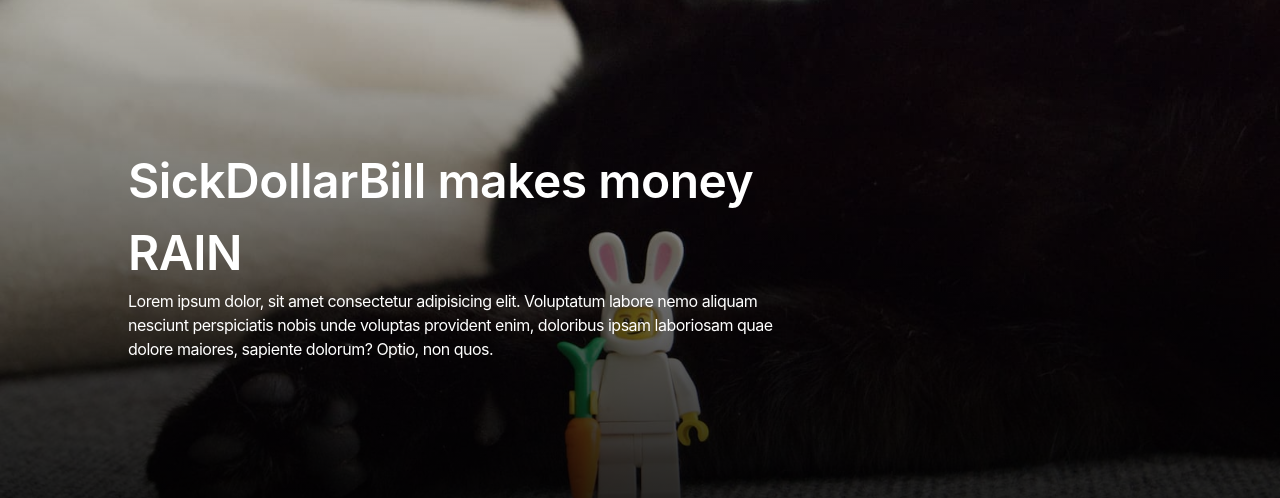
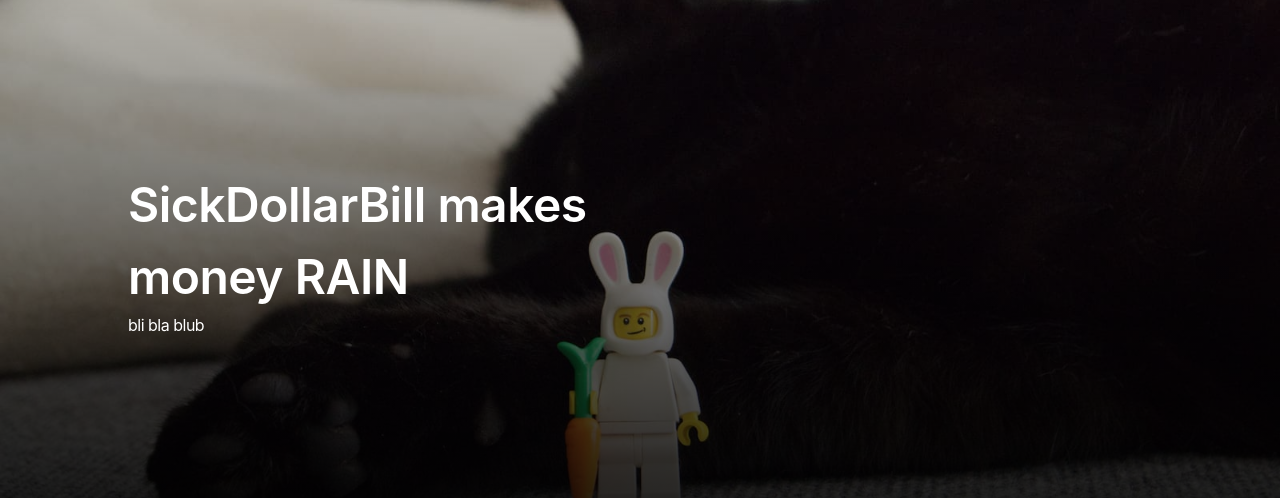
Before and after one commit to SickDollarBill/SickDollarBill.github.io, a plain HTML site: page index.html in a window 1280 px wide. Shown: the part 169-667 px from the top of the page. Drawn offline with Linux system fonts and the light colour scheme.

Commit message:
Update index.html

```diff
--- a/index.html
+++ b/index.html
@@ -31,10 +31,7 @@
       type="text/css"
       media="screen"
     />
-    <meta
-      name="viewport"
-      content="width=device-width,initial-scale=1"
-    />
+    <meta name="viewport" content="width=device-width,initial-scale=1" />
   </head>
 
   <body id="fullsingle" class="page-template-page-fullsingle-me">
@@ -54,10 +51,7 @@
         <div class="bio">
           <h1>SickDollarBill makes money RAIN</h1>
           <p>
-            Lorem ipsum dolor, sit amet consectetur adipisicing elit.
-            Voluptatum labore nemo aliquam nesciunt perspiciatis nobis
-            unde voluptas provident enim, doloribus ipsam laboriosam
-            quae dolore maiores, sapiente dolorum? Optio, non quos.
+            bli bla blub
           </p>
         </div>
 
@@ -65,10 +59,7 @@
           <ul>
             <!-- Twitter icon reference  -->
             <li>
-              <a
-                class="icon-twitter"
-                href="https://www.twitter.com/ha5inho"
-              >
+              <a class="icon-twitter" href="https://www.twitter.com/ha5inho">
                 <svg class="svg-icon" viewBox="0 0 20 20">
                   <path
                     fill="none"
@@ -116,9 +107,7 @@
             <li>
               <a class="icon-github" href="#">
                 <svg class="svg-icon" viewBox="0 0 20 20">
-                  <g
-                    transform="matrix(0.613892,0,0,0.629428,9.99906,20.0808)"
-                  >
+                  <g transform="matrix(0.613892,0,0,0.629428,9.99906,20.0808)">
                     <path
                       d="M0,-31.904C-8.995,-31.904 -16.288,-24.611 -16.288,-15.614C-16.288,-8.417 -11.621,-2.312 -5.148,-0.157C-4.333,-0.008 -4.036,-0.511 -4.036,-0.943C-4.036,-1.329 -4.05,-2.354 -4.058,-3.713C-8.589,-2.729 -9.545,-5.897 -9.545,-5.897C-10.286,-7.779 -11.354,-8.28 -11.354,-8.28C-12.833,-9.29 -11.242,-9.27 -11.242,-9.27C-9.607,-9.155 -8.747,-7.591 -8.747,-7.591C-7.294,-5.102 -4.934,-5.821 -4.006,-6.238C-3.858,-7.29 -3.438,-8.008 -2.972,-8.415C-6.589,-8.826 -10.392,-10.224 -10.392,-16.466C-10.392,-18.244 -9.757,-19.698 -8.715,-20.837C-8.883,-21.249 -9.442,-22.905 -8.556,-25.148C-8.556,-25.148 -7.188,-25.586 -4.076,-23.478C-2.777,-23.84 -1.383,-24.02 0.002,-24.026C1.385,-24.02 2.779,-23.84 4.08,-23.478C7.19,-25.586 8.555,-25.148 8.555,-25.148C9.444,-22.905 8.885,-21.249 8.717,-20.837C9.761,-19.698 10.392,-18.244 10.392,-16.466C10.392,-10.208 6.583,-8.831 2.954,-8.428C3.539,-7.925 4.06,-6.931 4.06,-5.411C4.06,-3.234 4.04,-1.477 4.04,-0.943C4.04,-0.507 4.333,0 5.16,-0.159C11.628,-2.318 16.291,-8.419 16.291,-15.614C16.291,-24.611 8.997,-31.904 0,-31.904"
                       fill="none"
```
